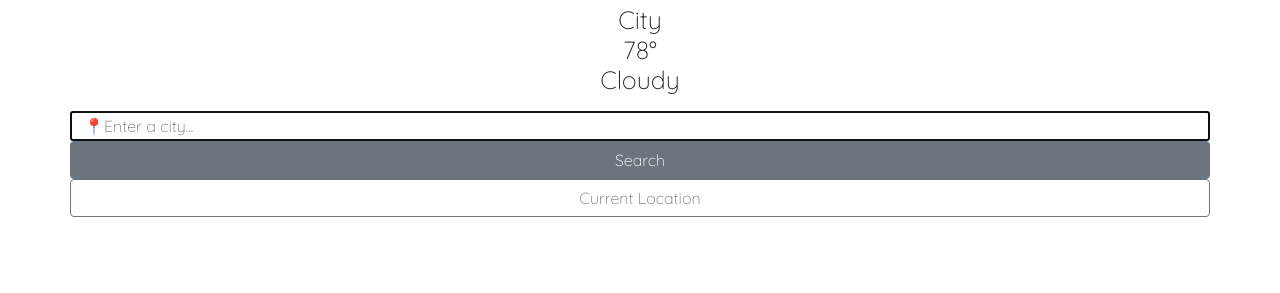
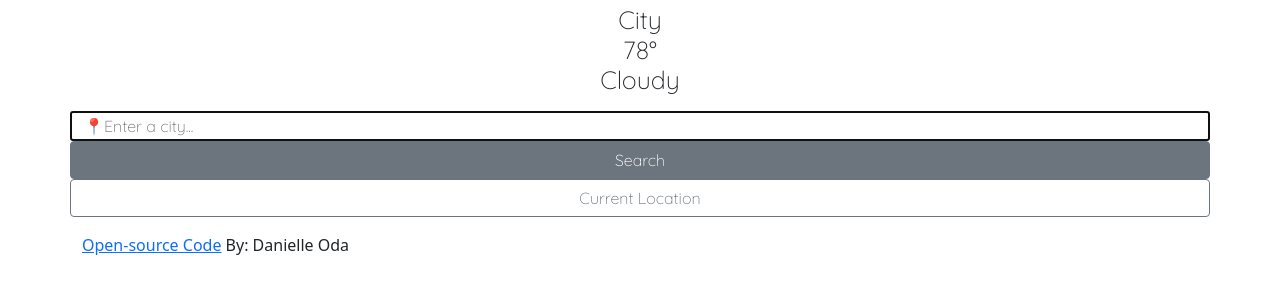
Before and after one commit to odadki/github-homework-6, a plain HTML site: page index.html in a window 1280 px wide. Shown: the part 97-390 px from the top of the page. Drawn offline with nearby package versions, Linux system fonts and the light colour scheme.

Commit message:
Added open-source link

```diff
--- a/index.html
+++ b/index.html
@@ -59,7 +59,8 @@
           </div>
         </form>
       </p>
-      <h4></h4>
+      <a href="https://github.com/odadki/github-homework-6" target="_blank">Open-source Code</a>
+      By: Danielle Oda
 
         </div>
       </div>
```
